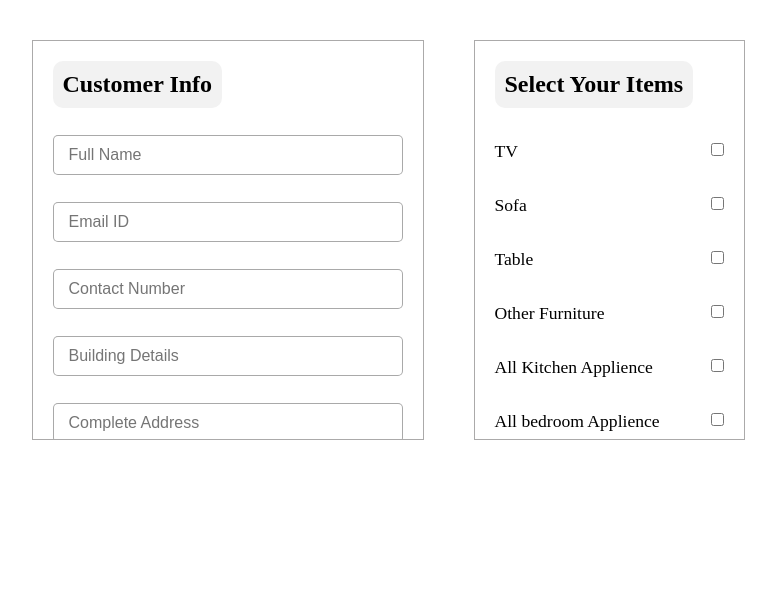
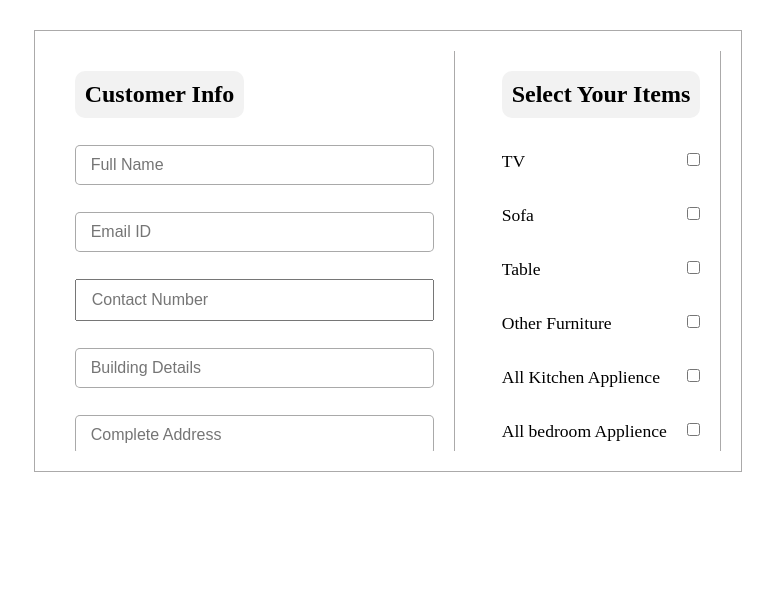
Before and after one commit to VyankateshPandit/movers_and_packers, a PHP site: page /app.php in a window 1280 px wide; the page is wider, and only the part inside the window is pictured. Shown: the part 70-672 px from the top of that part, without its empty margins (252-1028 px from the left). Run offline with PHP 8.4, Linux system fonts and the light colour scheme; some libraries are stand-ins or nearby versions.

Commit message:
pushing project

```diff
--- a/app.css
+++ /dev/null
@@ -1,195 +0,0 @@
-@import url('https://fonts.googleapis.com/css2?family=Bodoni+Moda:wght@400;900&display=swap');
-
-*{
-     box-sizing: border-box;
-     margin: 0%;
-     padding: 0%;
-     font-family: 'Bodoni Moda'sans-serif;
-}
-
-span{
-     font-size: 1.5rem;
-     border: 1px solid white;
-     padding: 5px;
-     border-radius: 10px;
-
-}
-
-
-nav{
-     background-color: black;
-     width:1351px ;
-     height: 70px;
-     color: white;
-     display: flex;
-     flex-direction: row;
-     padding: 20px;
-     align-items: center;
-     justify-content: space-between;
-}
-
-
-a{
-      text-decoration: none;
-      color: white;
-      font-size: 1.5rem;
-      transition: all 0.2s ease-in-out;
-
-}
-
-a:hover{
-           transform: translateY(10px);
-}
-
-
-i{
-      font-size: large;
-      margin: 5px;
-}
-
-.account{border-radius: 10px;
-     border: 1px solid black;
-     padding: 5px;
-           transition: all 0.2s ease-in-out;
-}
-
-.account:hover{
-     border-radius: 10px;
-            border: 1px solid white;
-            transform: translateY(0px);
-            padding: 5px;
-            color:black;
-            background-color: white
-            ;
-
-}
-
-.container{
-          display: flex;
-          flex-direction: row ;
-          margin: 40px;
-          gap: 50px;
-          align-items: center;
-          justify-content: center;
-
-}
-
-h2{
-     background-color: rgba(56, 56, 56, 0.062);
-     color: black;
-     padding: 10px;
-     width: fit-content;
-     border-radius: 10px;
-}
-
-.cus_det{
-          display: flex;
-          flex-direction: column;
-           overflow-y: scroll;
-           height: 400px;
-          gap: 27px;
-          width: fit-content;
-          border: 1px solid rgba(112, 111, 111, 0.589);
-          padding: 20px;
-
-}
-
-
-.cus_det > input{
-      border: 1px solid rgba(43, 42, 42, 0.404);
-      border-radius: 5px;
-
-      width: 350px;
-      height: 80px;
-
-
-}
-
-.cus_det::-webkit-scrollbar{
-     width: 5px;
-     background-color: white;
-}
-
-.cus_det::-webkit-scrollbar-thumb{
-     background-color: black;
-     border-radius: 100px;
-}
-
-
-input::placeholder{
-     font-size: 1rem;
-     padding: 5px;
-}
-
-input:hover{
-     box-shadow:  0 1px 1px 0 rgba(100, 100, 100, 0.397);
-}
-
-input{
-           font-size: 1rem;
-           padding: 10px;
-}
-
-.items{
-     width: fit-content;
-     display: flex;
-     flex-direction: column;
-     gap: 10px;
-     border: 1px solid rgba(112, 111, 111, 0.589);
-     padding: 20px;
-     overflow-y: scroll;
-           height: 400px;
-
-
-}
-
-
-
-
-.items > input{
-     align-self: flex-end;
-     position: relative;
-     top: 25px;
-     cursor: pointer;
-}
-
-.items > label{
-     align-self: flex-start;
-     font-size: 1.1rem;
-
-}
-
-.items::-webkit-scrollbar{
-      width: 5px;
-      background-color: white;
-}
-
-.items::-webkit-scrollbar-thumb{
-      background-color: black;
-      border-radius: 100px;
-}
-
-.btn{
-
-       background-color: white;
-       border: 1px solid black;
-       border-radius: 10px;
-       width: fit-content;
-       transition: all 0.2s ease-in-out;
-       margin-bottom: 20px;
-       cursor: pointer;
-
-}
-
-.btn:hover{
-
-     background-color: black;
-     color: white;
-
-}
-
-
-input[type='text']{
-     border: 1px solid rgba(43, 42, 42, 0.404);
-     border-radius: 5px;
-}
--- a/app.php
+++ b/app.php
@@ -1,5 +1,7 @@
+<?php
+ session_start()
 
-
+?>
 
 <!DOCTYPE html>
 <html lang="en">
@@ -8,9 +10,231 @@
     <meta name="viewport" content="width=device-width, initial-scale=1.0">
     <title>Dashboard</title>
 
-    <link rel="stylesheet" href="app.css">
+
+<style>
+    @import url('https://fonts.googleapis.com/css2?family=Bodoni+Moda:wght@400;900&display=swap');
+
+*{
+     box-sizing: border-box;
+     margin: 0%;
+     padding: 0%;
+     font-family: 'Bodoni Moda'sans-serif;
+}
+
+span{
+     font-size: 1.5rem;
+     border: 1px solid white;
+     padding: 5px;
+     border-radius: 10px;
+
+}
 
 
+nav{
+     background-color: black;
+     width:1351px ;
+     height: 70px;
+     color: white;
+     display: flex;
+     flex-direction: row;
+     padding: 20px;
+     align-items: center;
+     justify-content: space-between;
+}
+
+
+a{
+      text-decoration: none;
+      color: white;
+      font-size: 1.5rem;
+      transition: all 0.2s ease-in-out;
+
+}
+
+a:hover{
+           transform: translateY(10px);
+}
+
+
+i{
+      font-size: large;
+      margin: 5px;
+}
+
+.account{border-radius: 10px;
+     border: 1px solid black;
+     padding: 5px;
+           transition: all 0.2s ease-in-out;
+}
+
+.account:hover{
+     border-radius: 10px;
+            border: 1px solid white;
+            transform: translateY(0px);
+            padding: 5px;
+            color:black;
+            background-color: white
+            ;
+
+}
+
+.container{
+          display: flex;
+          flex-direction: row ;
+          margin: 30px;
+          /* gap: 50px; */
+          align-items: center;
+          justify-content: center;
+
+}
+
+h2{
+     background-color: rgba(56, 56, 56, 0.062);
+     color: black;
+     padding: 10px;
+     width: fit-content;
+     border-radius: 10px;
+}
+
+.cus_det_2{
+                 display: flex;
+                 flex-direction: column;
+                 width: 400px;
+                 gap: 27px;
+                 border-right: 1px solid rgba(112, 111, 111, 0.589);
+                 height: 400px;
+                 overflow-y: scroll;
+                 padding: 20px;
+
+
+}
+.cus_det_2::-webkit-scrollbar{
+     width: 5px;
+     background-color: white;
+}
+
+.cus_det_2::-webkit-scrollbar-thumb{
+     background-color: black;
+     border-radius: 100px;
+}
+
+
+
+.cus_det{
+          display: flex;
+          flex-direction: row;
+
+           height: fit-content;
+          gap: 27px;
+          width: fit-content;
+          border: 1px solid rgba(112, 111, 111, 0.589);
+          padding: 20px;
+
+}
+
+
+.cus_det > input{
+      border: 1px solid rgba(43, 42, 42, 0.404);
+      border-radius: 5px;
+
+      width: 350px;
+      height: 80px;
+
+
+}
+
+.cus_det::-webkit-scrollbar{
+     width: 5px;
+     background-color: white;
+}
+
+.cus_det::-webkit-scrollbar-thumb{
+     background-color: black;
+     border-radius: 100px;
+}
+
+
+input::placeholder{
+     font-size: 1rem;
+     padding: 5px;
+}
+
+input:hover{
+     box-shadow:  0 1px 1px 0 rgba(100, 100, 100, 0.397);
+}
+
+input{
+           font-size: 1rem;
+           padding: 10px;
+}
+
+.items{
+     width: fit-content;
+     display: flex;
+     flex-direction: column;
+     gap: 10px;
+     border-right: 1px solid rgba(112, 111, 111, 0.589);
+
+     padding: 20px;
+     overflow-y: scroll;
+           height: 400px;
+
+
+}
+
+
+
+
+.items > input{
+     align-self: flex-end;
+     position: relative;
+     top: 25px;
+     cursor: pointer;
+}
+
+.items > label{
+     align-self: flex-start;
+     font-size: 1.1rem;
+
+}
+
+.items::-webkit-scrollbar{
+      width: 5px;
+      background-color: white;
+}
+
+.items::-webkit-scrollbar-thumb{
+      background-color: black;
+      border-radius: 100px;
+}
+
+.btn{
+
+       background-color: white;
+       border: 1px solid black;
+       border-radius: 10px;
+       width: fit-content;
+       transition: all 0.2s ease-in-out;
+       margin-bottom: 20px;
+       cursor: pointer;
+
+}
+
+.btn:hover{
+
+     background-color: black;
+     color: white;
+
+}
+
+
+input[type='text']{
+     border: 1px solid rgba(43, 42, 42, 0.404);
+     border-radius: 5px;
+}
+
+
+</style>
 </head>
 <body>
     <script src="https://kit.fontawesome.com/bb164264f5.js" crossorigin="anonymous">
@@ -31,6 +255,8 @@
         confirm("This Feature is Coming Soon");
 
     }
+
+
 
     </script>
 
@@ -55,6 +281,10 @@
 
              <section class="cus_det">
 
+
+                <div class="cus_det_2">
+
+
                  <h2>Customer Info</h2>
 
 
@@ -74,16 +304,9 @@
                 <input type="text" placeholder="Pincode" name="pcode" required>
 
 
-                 <input class="btn" type="submit" value="Book Now" name="submit">
-
-                </form>
-
-             </section>
+                </div>
 
 
-
-
-             <form action="itemdb.php" method="post" autocomplete="off">
 
 
                  <section class="items">
@@ -113,17 +336,15 @@
 
                     <input type="checkbox" name="item[]" value="Storage "> <label>Storage</label>
 
-                <input  type="text"  name="name" placeholder="Enter Email-ID ">
 
-                 <input class="btn" type="submit" value="Save" name="submit" onclick="
-                 item()">
+                    <input class="btn" type="submit" value="Book Now" name="submit">
+
                 </form>
 
- <script>
-    function item(){
-          window.alert("Items Has Been Added")
-    }
- </script>
+
+             </section>
+
+
 
              </section>
 
```
Also changed, not shown: cusdet.php (+11 -8 lines), itemdb.php (deleted, +0 -35 lines). Lines whose indentation alone changed are shown as unchanged.
